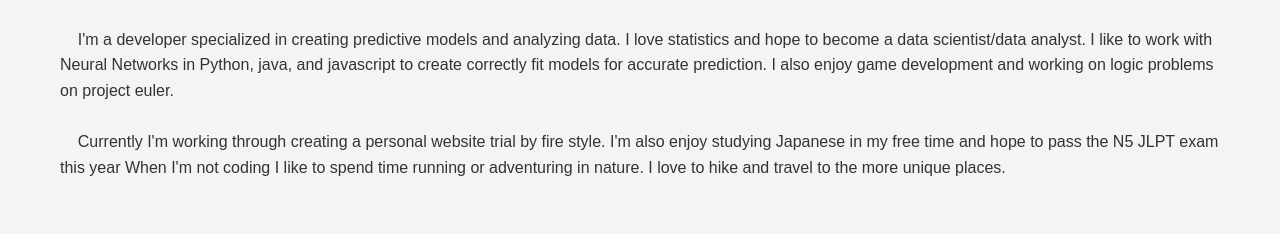
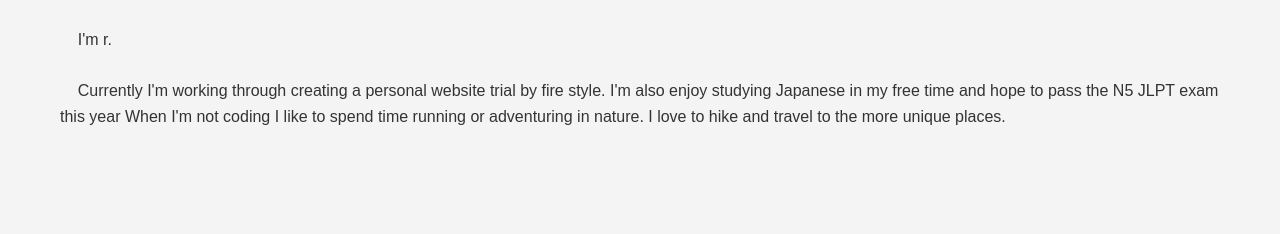
Before and after one commit to matthewblackbu/Personal-Website, a plain HTML site: page index.html in a window 1280 px wide. Shown: the part 433-667 px from the top of the page. Drawn offline with Linux system fonts and the light colour scheme.

Commit message:
Update index.html

```diff
--- a/index.html
+++ b/index.html
@@ -33,9 +33,7 @@
     <section id="about" class="section">
         <h2>About Me</h2>
         <p>
-            &nbsp;&nbsp;&nbsp;&nbsp;I'm a developer specialized in creating predictive models and analyzing data. I love statistics and hope to become a data scientist/data analyst.
-            I like to work with Neural Networks in Python, java, and javascript to create correctly fit models for accurate prediction.
-            I also enjoy game development and working on logic problems on project euler.<br>
+            &nbsp;&nbsp;&nbsp;&nbsp;I'm r.<br>
             <br>
             &nbsp;&nbsp;&nbsp;&nbsp;Currently I'm working through creating a personal website trial by fire style.
             I'm also enjoy studying Japanese in my free time and hope to pass the N5 JLPT exam this year
```
